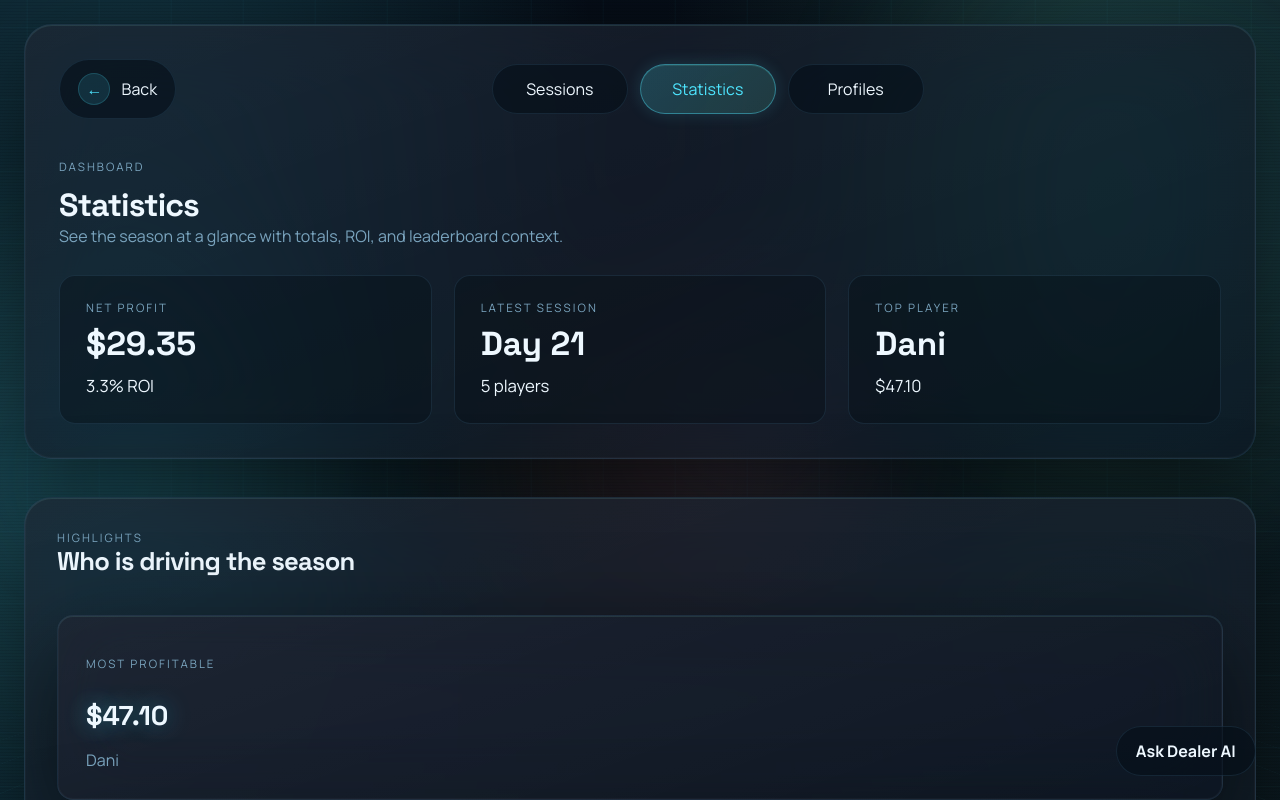
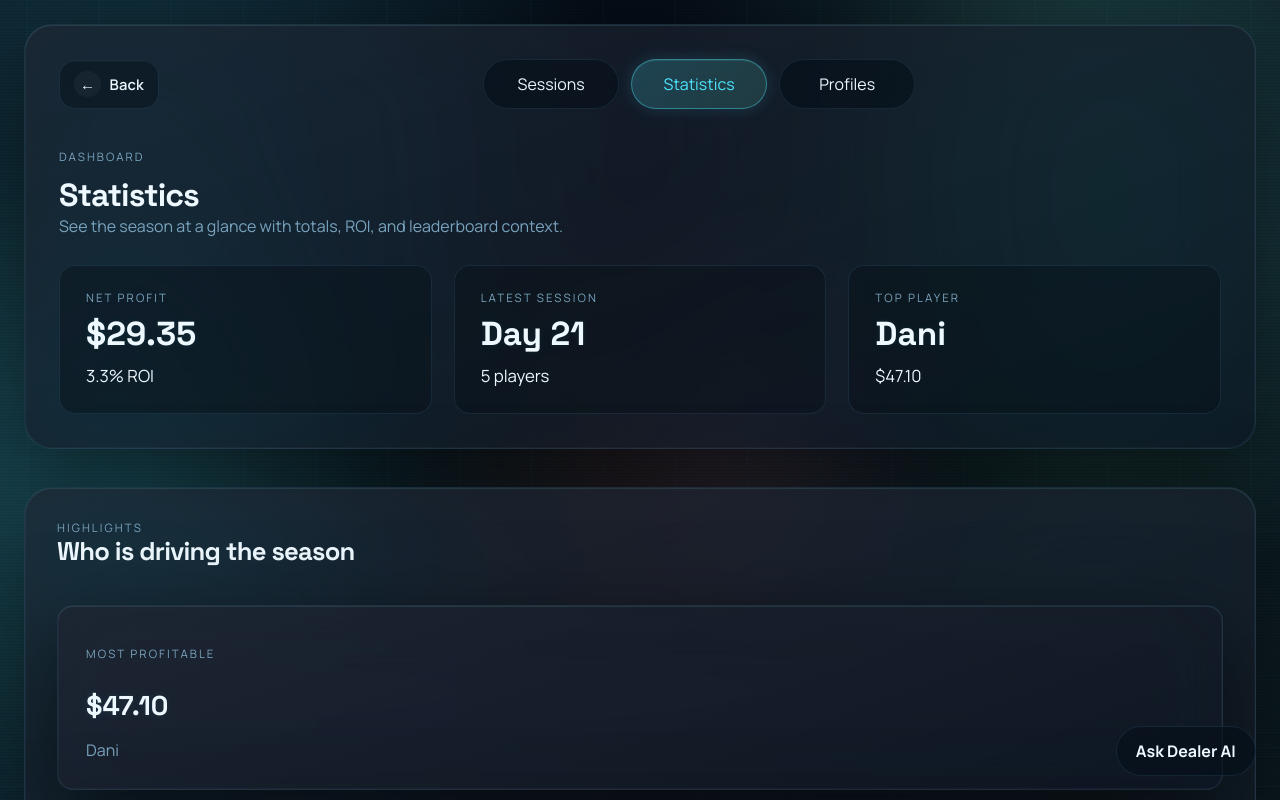
Before and after one commit to AlexGiurea/poker-tracker, a React (Vite) app: page / in a window 1280 px wide. Both pictures are taken after a click on the button "Statistics". Shown: the top 800 px of the page. Built offline with nearby package versions, Linux system fonts and the light colour scheme.

Commit message:
refine back button and soften value glow

```diff
--- a/src/styles/app.css
+++ b/src/styles/app.css
@@ -543,8 +543,7 @@ h3,
 .summary-card strong {
   font-family: 'Space Grotesk', sans-serif;
   font-size: clamp(2rem, 4vw, 3rem);
-  text-shadow: 0 0 20px rgba(78, 230, 255, 0.3);
-  animation: number-flare 7s ease-in-out infinite;
+  text-shadow: 0 0 8px rgba(78, 230, 255, 0.12);
 }
 
 .floating-pill {
@@ -677,8 +676,7 @@ h3,
   font-size: clamp(2.8rem, 4vw, 4.4rem);
   line-height: 0.9;
   letter-spacing: -0.05em;
-  text-shadow: 0 0 18px rgba(78, 230, 255, 0.25);
-  animation: number-flare 7s ease-in-out infinite;
+  text-shadow: 0 0 10px rgba(78, 230, 255, 0.12);
 }
 
 .summary-card-meta {
@@ -796,8 +794,7 @@ select:focus {
   font-size: 1.7rem;
   font-weight: 800;
   font-family: 'Space Grotesk', sans-serif;
-  text-shadow: 0 0 14px rgba(78, 230, 255, 0.22);
-  animation: number-flare 6s ease-in-out infinite;
+  text-shadow: 0 0 8px rgba(78, 230, 255, 0.1);
 }
 
 .stat-wheel {
@@ -985,23 +982,30 @@ select:focus {
 .dashboard-back-button {
   display: inline-flex;
   align-items: center;
-  gap: 0.7rem;
-  border-radius: 999px;
+  gap: 0.55rem;
+  border-radius: 16px;
   border: 1px solid var(--line);
-  padding: 0.82rem 1.15rem;
-  background: rgba(6, 16, 25, 0.62);
+  padding: 0.65rem 0.9rem;
+  background: rgba(6, 16, 25, 0.46);
+  color: var(--text);
+  box-shadow: inset 0 1px 0 rgba(255, 255, 255, 0.03);
 }
 
 .dashboard-back-button span:first-child {
-  width: 2rem;
-  height: 2rem;
+  width: 1.65rem;
+  height: 1.65rem;
   display: grid;
   place-items: center;
   border-radius: 999px;
-  background: rgba(78, 230, 255, 0.12);
-  color: var(--accent-strong);
-  font-size: 1rem;
-  box-shadow: inset 0 0 0 1px rgba(78, 230, 255, 0.18);
+  background: rgba(255, 255, 255, 0.04);
+  color: var(--text);
+  font-size: 0.95rem;
+}
+
+.dashboard-back-button span:last-child {
+  font-size: 0.92rem;
+  font-weight: 600;
+  letter-spacing: 0.01em;
 }
 
 .dashboard-nav {
@@ -1030,6 +1034,7 @@ select:focus {
   font-family: 'Space Grotesk', sans-serif;
   font-size: clamp(1.5rem, 2.6vw, 2.4rem);
   line-height: 1;
+  text-shadow: 0 0 6px rgba(78, 230, 255, 0.08);
 }
 
 .landing-summary-grid {
@@ -1125,6 +1130,7 @@ select:focus {
   font-family: 'Space Grotesk', sans-serif;
   font-size: clamp(2rem, 3vw, 3rem);
   line-height: 0.95;
+  text-shadow: 0 0 10px rgba(78, 230, 255, 0.1);
 }
 
 .profile-trend {
@@ -1151,6 +1157,7 @@ select:focus {
 .profile-trend-metric strong {
   font-family: 'Space Grotesk', sans-serif;
   font-size: 1.6rem;
+  text-shadow: 0 0 6px rgba(78, 230, 255, 0.08);
 }
 
 .profile-trend-chart {
@@ -1429,8 +1436,8 @@ select:focus {
 }
 
 @keyframes number-flare {
-  0%, 100% { text-shadow: 0 0 16px rgba(78, 230, 255, 0.28); }
-  50%       { text-shadow: 0 0 24px rgba(78, 230, 255, 0.4), 0 0 50px rgba(78, 230, 255, 0.12); }
+  0%, 100% { text-shadow: 0 0 8px rgba(78, 230, 255, 0.12); }
+  50%       { text-shadow: 0 0 12px rgba(78, 230, 255, 0.18); }
 }
 
 @keyframes grid-scroll {
@@ -1532,11 +1539,11 @@ select:focus {
 
 /* Glowing positive/negative values */
 .positive {
-  text-shadow: 0 0 16px rgba(116, 240, 167, 0.5);
+  text-shadow: 0 0 8px rgba(116, 240, 167, 0.18);
 }
 
 .negative {
-  text-shadow: 0 0 16px rgba(255, 126, 145, 0.5);
+  text-shadow: 0 0 8px rgba(255, 126, 145, 0.18);
 }
 
 /* Brand mark glow */
```
